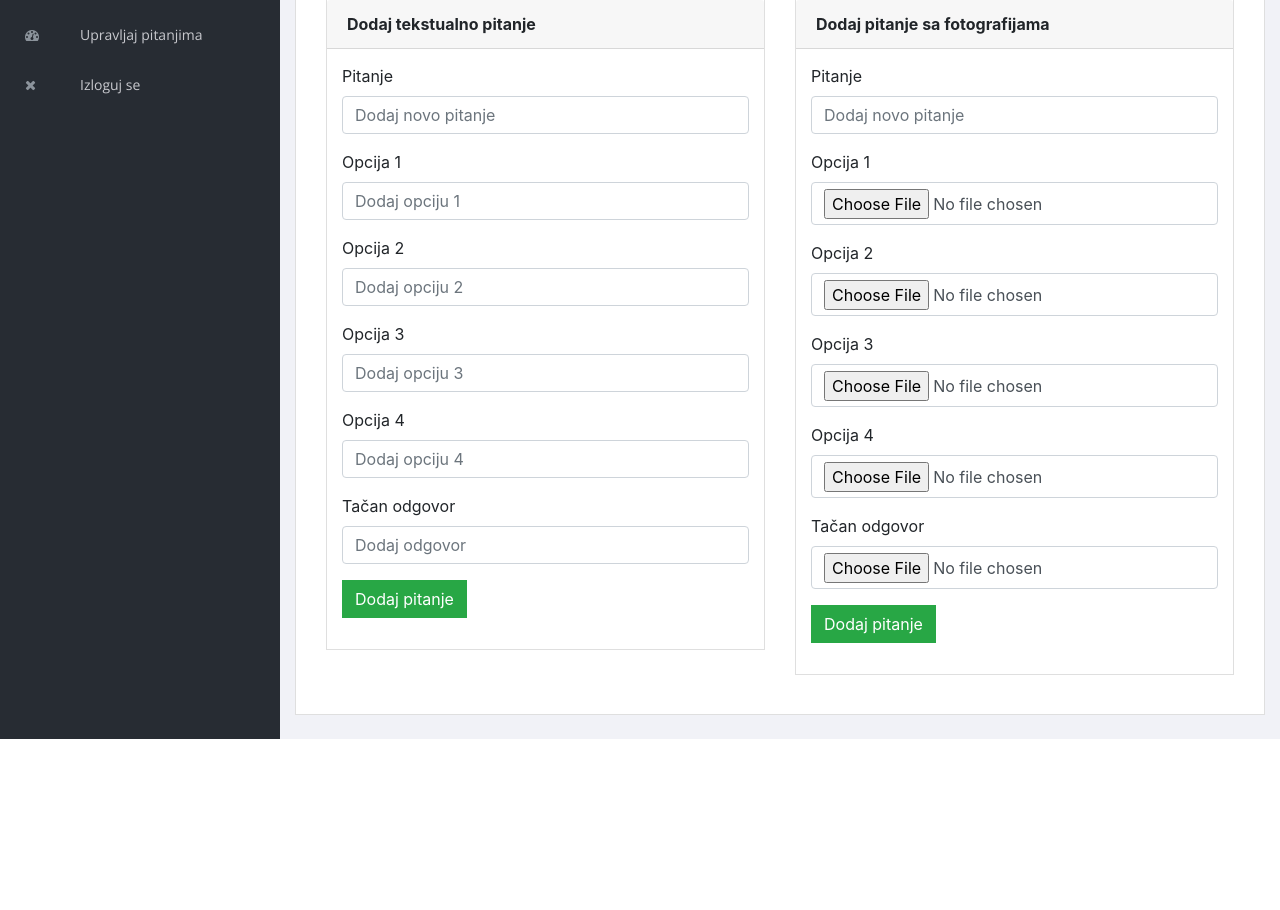
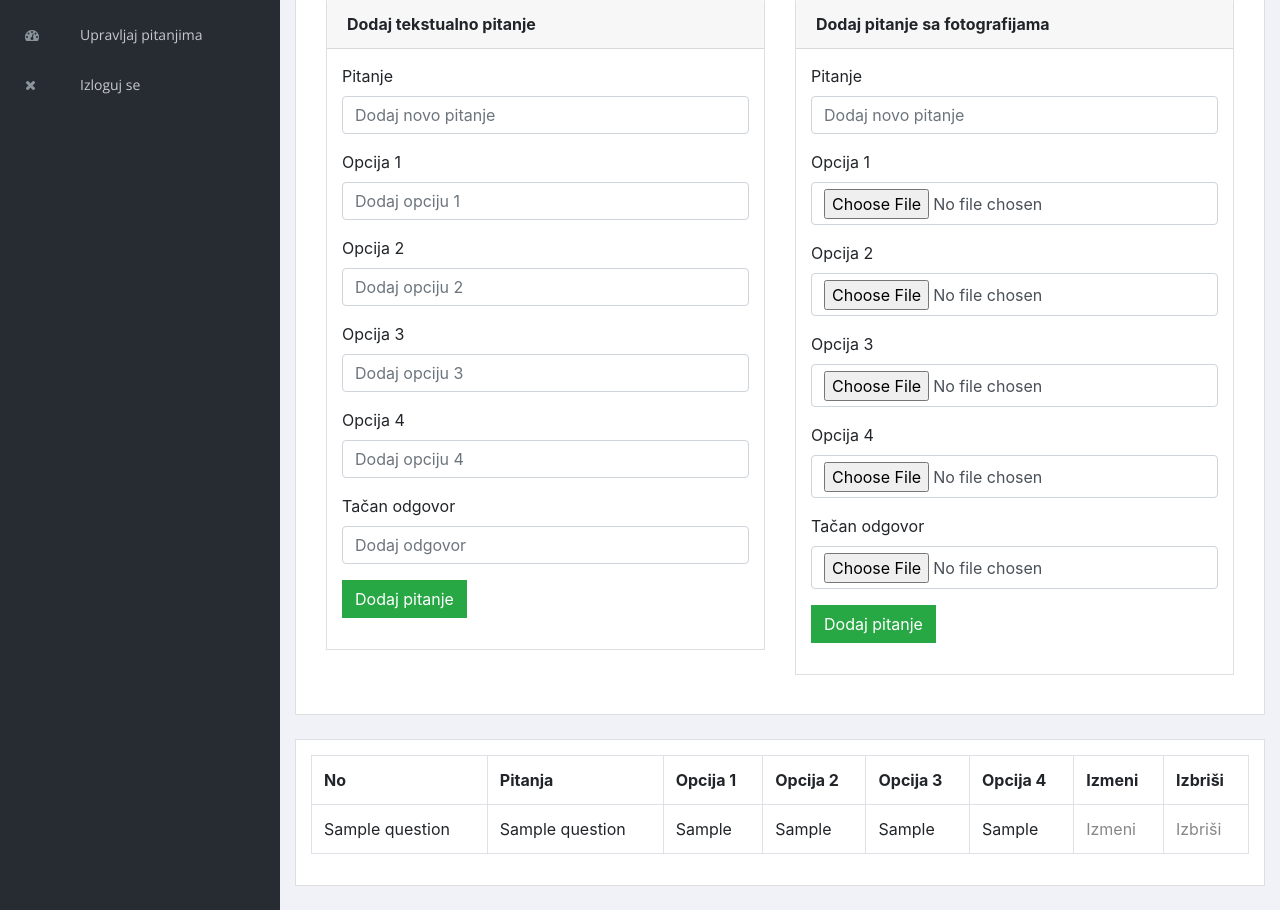
Before and after one commit to djordjejanjic/qubit---ITEH-seminarski, a PHP site: page /admin/add_edit_questions.php?id=1 in a window 1280 px wide. Shown: the part 159-1069 px from the top of the page. Before the commit the page ends 898 px from the top, so only its background shows below. Run offline with PHP 8.4, Linux system fonts and the light colour scheme; tables that the repository leaves empty or names only in its code hold one stand-in row (values such as "Sample post"); some libraries are stand-ins or nearby versions.

Commit message:
Ubacivanje funkcionalnosti pregleda pitanja od strane admina

```diff
--- a/admin/add_edit_questions.php
+++ b/admin/add_edit_questions.php
@@ -18,21 +18,15 @@
                     </div>
                 </div>
             </div>
-
         </div>
-
         <div class="content mt-3">
             <div class="animated fadeIn">
-
-
                 <div class="row">
                     <div class="col-lg-12">
                         <div class="card">
-
                             <div class="card-body">
                                <form name="form1" action="" method="post" enctype="multipart/form-data">
                             <div class="col-lg-6">
-
                             <div class="card">
                             <div class="card-header"><strong>Dodaj tekstualno pitanje</strong></div>
                             <div class="card-body card-block">
@@ -44,18 +38,12 @@
                                 <div class="form-group"><label for="company" class=" form-control-label">Tačan odgovor</label><input type="text" class="form-control" name="answer" placeholder="Dodaj odgovor"></div>
 
                                 <div class="form-group">
-
                                     <input type="submit" name="submit1" value="Dodaj pitanje" class="btn btn-success">
-
-                                </div>
-
                                 </div>
                              </div>
-
                         </div>
-
+                    </div>
                      <div class="col-lg-6">
-
                         <div class="card">
                             <div class="card-header"><strong>Dodaj pitanje sa fotografijama</strong></div>
                             <div class="card-body card-block">
@@ -65,25 +53,118 @@
                                      <div class="form-group"><label for="company" class=" form-control-label">Opcija 3</label><input type="file" class="form-control" name="fopt3" style="padding-bottom:35px;"></div>
                                         <div class="form-group"><label for="company" class=" form-control-label">Opcija 4</label><input type="file" class="form-control" name="fopt4" style="padding-bottom:35px;"></div>
                                             <div class="form-group"><label for="company" class=" form-control-label">Tačan odgovor</label><input type="file" class="form-control" name="fanswer" style="padding-bottom:35px;"></div>
-
                                              <div class="form-group">
-
                                                <input type="submit" name="submit2" value="Dodaj pitanje" class="btn btn-success">
-
                                              </div>
-
                                          </div>
-
                                       </div>
-
                                    </div>
                                 </form>
                             </div>
                         </div> <!-- .card -->
-
                     </div>
                     <!--/.col-->
+                </div>
+                <div class="row">
+                    <div class="col-lg-12">
+                        <div class="card">
+                            <div class="card-body">
+                                <table class="table table-bordered">
+                                    <tr>
+                                        <th>No</th>
+                                        <th>Pitanja</th>
+                                        <th>Opcija 1</th>
+                                        <th>Opcija 2</th>
+                                        <th>Opcija 3</th>
+                                        <th>Opcija 4</th>
+                                        <th>Izmeni</th>
+                                        <th>Izbriši</th>
+                                    </tr>
 
+
+                                <?php
+
+                                    $res = mysqli_query($link, "SELECT * FROM questions where category = '$exam_category' ORDER BY question_no ASC");
+                                    while($row=mysqli_fetch_array($res))
+                                    {
+                                        echo "<tr>";
+                                        echo "<td>"; echo $row["question_no"]; echo "</td>";
+                                        echo "<td>"; echo $row["question"]; echo "</td>";
+                                        echo "<td>";
+
+                                        if(strpos($row["option1"], 'opt_images/')!==false)
+                                        {
+                                            ?>
+                                            <img src="<?php echo $row["option1"]; ?>" height="50" width="50">
+                                            <?php
+                                        }else{
+                                            echo $row["option1"];
+                                        }
+
+                                        echo "</td>";
+                                        echo "<td>";
+
+                                        if(strpos($row["option2"], 'opt_images/')!==false)
+                                        {
+                                            ?>
+                                            <img src="<?php echo $row["option2"]; ?>" height="50" width="50">
+                                            <?php
+                                        }else{
+                                            echo $row["option2"];
+                                        }
+
+                                        echo "</td>";
+                                        echo "<td>";
+
+                                        if(strpos($row["option3"], 'opt_images/')!==false)
+                                        {
+                                            ?>
+                                            <img src="<?php echo $row["option3"]; ?>" height="50" width="50">
+                                            <?php
+                                        }else{
+                                            echo $row["option3"];
+                                        }
+                                        echo "</td>";
+                                        echo "<td>";
+
+                                        if(strpos($row["option4"], 'opt_images/')!==false)
+                                        {
+                                            ?>
+                                            <img src="<?php echo $row["option4"]; ?>" height="50" width="50">
+                                            <?php
+                                        }else{
+                                                echo $row["option4"];
+                                        }
+                                        echo "</td>";
+
+                                        echo "<td>";
+                                        if(strpos($row["option4"], 'opt_images/')!==false)
+                                        {
+                                            ?>
+                                            <a href="edit_option_images.php?id=<?php echo $row["id"]; ?>">Izmeni</a>
+                                            <?php
+                                        }else{
+                                            ?>
+                                            <a href="edit_option.php?id=<?php echo $row["id"]; ?>">Izmeni</a>
+                                            <?php
+                                        }
+                                        echo "</td>";
+
+                                        echo "<td>";
+                                        ?>
+                                        <a href="delete_option.php?id=<?php echo $row["id"]; ?>">Izbriši</a>
+                                        <?php
+                                        echo "</td>";
+
+                                        echo "<tr>";
+                                    }
+
+
+                                 ?>
+                                </table>
+                            </div>
+                        </div>
+                    </div>
                 </div>
             </div><!-- .animated -->
         </div><!-- .content -->
@@ -188,10 +269,8 @@ if(isset($_POST['submit2']))
 </script>
 
 <?php
-
 }
 ?>
-
 
 <?php
   include "footer.php";
```
Lines whose indentation alone changed are shown as unchanged.
